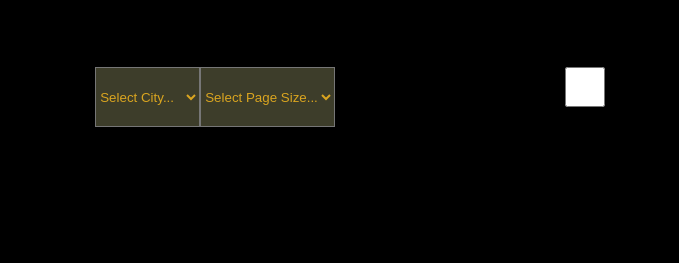
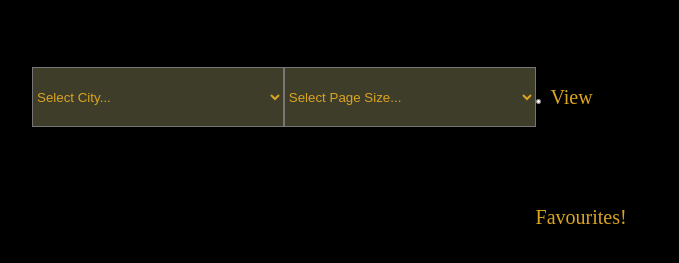
Before and after one commit to kumarabhinav75/BankSearchApp, a plain HTML site: page index.html in a window 1280 px wide. Shown: the part 175-438 px from the top of the page, without its empty margins (292-971 px from the left). Drawn offline with Linux system fonts and the light colour scheme.

Commit message:
increased width and added style for fav checkbox

```diff
--- a/css/style.css
+++ b/css/style.css
@@ -24,7 +24,7 @@
 .select-container {
     display: flex;
     justify-content: space-evenly;
-    width: 40%;
+    width: 50%;
     margin: 10px auto;
 }
 
@@ -146,11 +146,20 @@
 visibility: visible;
 }
 
-.tooltip p{
+
+#favourite {
+    color: goldenrod;
+    font-size: 20px;
+    width: 200px;
+    margin-top:20px;
+    margin-left: 10px;
+    line-height:120px;
+}
+
+
+#fav-checkbox {
+    height:5px;
+    width: 5px;
     display: inline-block;
-    height:120px;
-    font-size:50px;
-    color: goldenrod;
-    margin-left: 20px;
-    margin-top : 30px;
+    line-height: 120px;
 }
```
